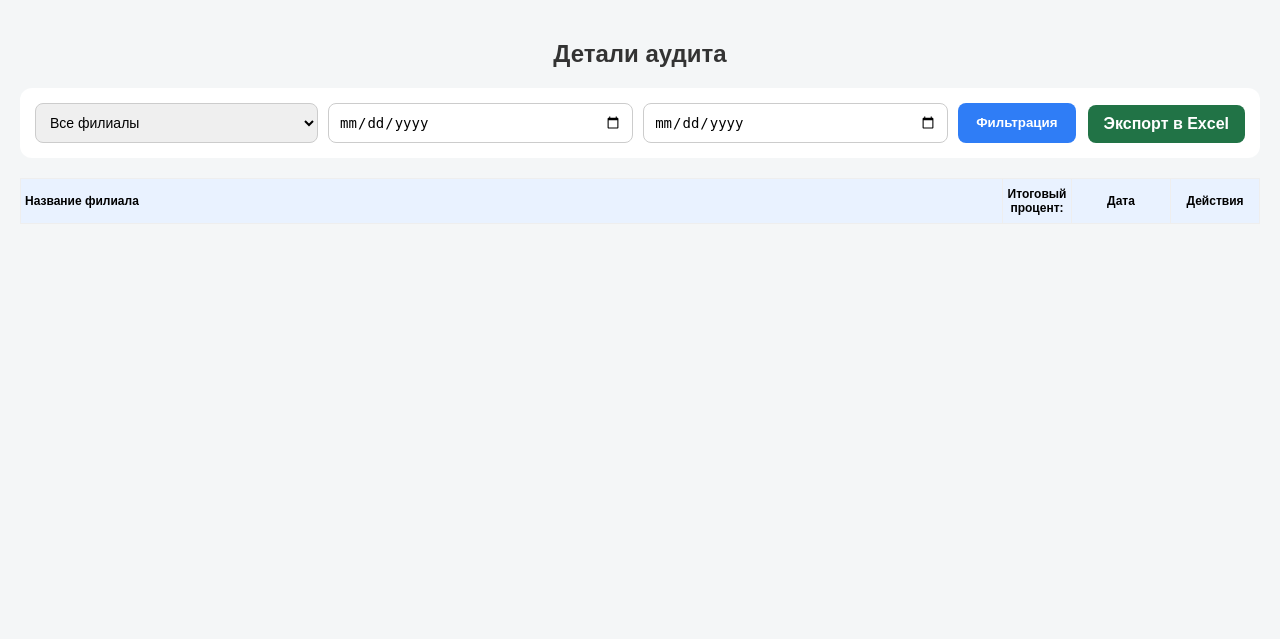
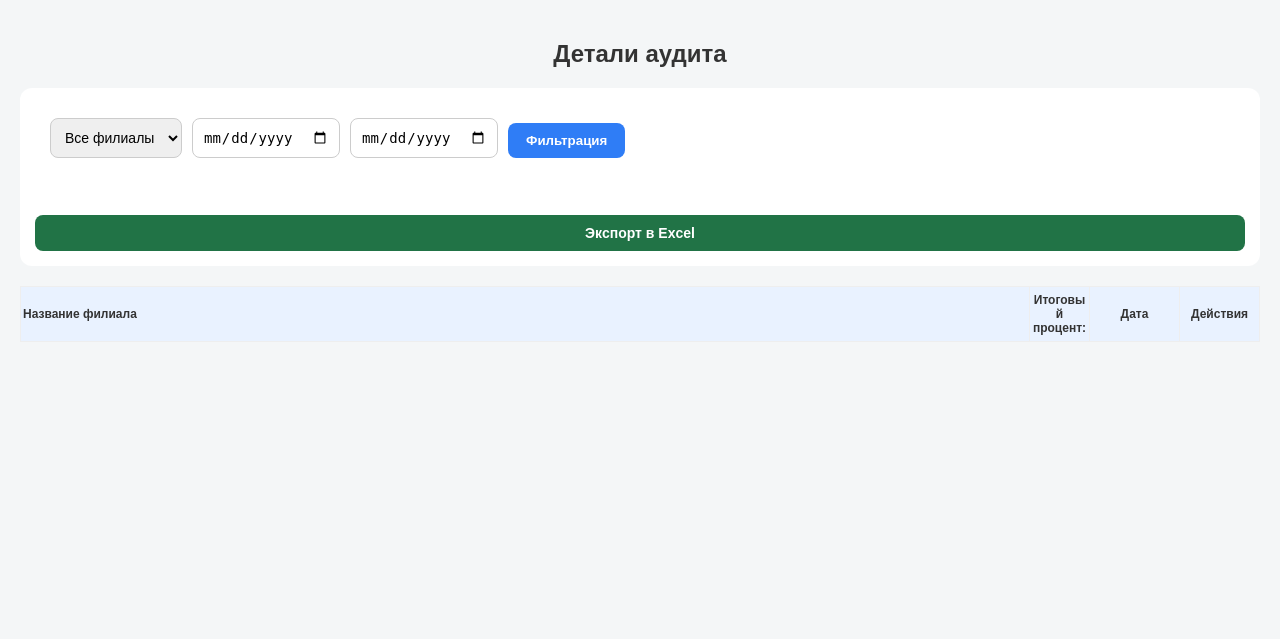
Before and after one commit to Abdullayevsardor/Maxway, a Django app: page /page/ in a window 1280 px wide. Shown: the top 639 px of the page. Run offline with Django 5.2, Linux system fonts and the light colour scheme; data that the repository does not hold is empty.

Commit message:
Update audit_page.html

```diff
--- a/checklist/templates/audit_page.html
+++ b/checklist/templates/audit_page.html
@@ -71,64 +71,46 @@
 </div>
 {% endblock %}
 
+
 {% block extra_head %}
 <style>
-/* ===== Umumiy ===== */
-body {
-    font-family: Arial, sans-serif;
-    background: #f4f6f7;
-    padding: 20px;
-    margin: 0;
-}
-
-h2 {
-    text-align: center;
-    color: #333;
-    margin-bottom: 20px;
-}
-
-/* ===== Filter + Export ===== */
+  /* Umumiy dizayn */
+  body { font-family: Arial, sans-serif; background:#f4f6f7; padding:20px; margin: 0; }
+  h2 { text-align: center; color: #333; margin-bottom: 20px; }
+/* .action-bar {
+  display: none !important;
+} */
+  /* Card va Filial ma'lumotlari */
+    /* 🔹 Filtr + Export umumiy qator */
+    /*  */
 .filter-export-bar {
     display: flex;
     justify-content: space-between;
     align-items: flex-end;
     gap: 12px;
     flex-wrap: wrap;
+    margin-bottom: 20px;
     background: #fff;
     padding: 15px;
     border-radius: 12px;
-    margin-bottom: 20px;
 }
 
-.filters {
-    display: flex;
-    gap: 10px;
-    flex-wrap: wrap;
-    flex: 1;
-}
 
-.filters select,
-.filters input[type="date"] {
-    padding: 10px;
-    border-radius: 8px;
-    border: 1px solid #ccc;
-    font-size: 14px;
-    flex: 1 1 150px;
-}
-
-/* 🔥 Filtrlash tugmasi */
+/* Filtrlash tugmasi */
 .filters .btn {
-    margin-left: auto;
+    align-self: flex-end;   /* eng muhim qator */
+    width: auto;
     background: #2f7df6;
     color: #fff;
     border: none;
     border-radius: 8px;
     padding: 10px 18px;
+    cursor: pointer;
     font-weight: bold;
-    cursor: pointer;
+    flex: 0 0 auto;
 }
 
-/* ===== Export ===== */
+/* Excel tugmasi */
 .export-buttons {
     display: flex;
 }
@@ -139,94 +121,199 @@ h2 {
     padding: 10px 16px;
     border-radius: 8px;
     text-decoration: none;
+    font-size: 14px;
     font-weight: bold;
     white-space: nowrap;
 }
 
-/* ===== Table ===== */
-.table-container {
-    overflow-x: auto;
-}
 
-table {
-    width: 100%;
-    border-collapse: collapse;
-    background: #fff;
-    table-layout: fixed;
-}
 
-th, td {
-    border: 1px solid #eee;
-    padding: 8px 4px;
-    font-size: 12px;
-    text-align: center;
-    word-wrap: break-word;
-}
-
-th {
-    background: #e9f2ff;
-}
-
-th:nth-child(2) { width: 60px; }
-th:nth-child(3) { width: 90px; }
-th:nth-child(4) { width: 80px; }
-
-td:first-child,
-th:first-child {
-    text-align: left;
-}
-
-/* ===== Delete button ===== */
-.del-btn {
-    background: #f44336;
-    color: #fff;
-    border: none;
-    padding: 5px;
-    border-radius: 4px;
-    font-size: 10px;
-    cursor: pointer;
-    width: 100%;
-}
-
-/* ===== 📱 Mobile ===== */
+/* 📱 Mobile moslashuv */
 @media (max-width: 768px) {
-    body {
-        padding: 10px;
-    }
-
-    h2 {
-        font-size: 1.3rem;
-    }
-
     .filter-export-bar {
         flex-direction: column;
         align-items: stretch;
     }
 
-    .filters select,
-    .filters input[type="date"] {
-        flex: 1 1 100%;
+    .filters {
+        width: 100%;
     }
 
-    .filters .btn {
-        align-self: flex-end;
-        margin-left: 0;
+    .export-buttons {
+        width: 100%;
     }
 
     .export-buttons .excel {
         width: 100%;
         text-align: center;
     }
+}
 
-    th, td {
-        font-size: 11px;
-        padding: 4px 2px;
+    .card {
+    background:#fff;
+    padding:16px;
+    border-radius:12px;
+    margin-bottom:16px;
+    box-shadow:0 4px 12px rgba(0,0,0,.08);
+  }
+  .card-info {
+    font-size: 14px;
+    line-height: 1.6;
+    margin-bottom: 10px;
+    color: #555;
+  }
+
+  /* Filtrlar qismi */
+  .filters {
+    display: flex;
+    gap: 10px;
+    flex-wrap: wrap;
+    margin-bottom: 20px;
+    background: #fff;
+    padding: 15px;
+    border-radius: 12px;
+  }
+  .filters select, .filters input[type="date"] {
+    flex: 1 1 120px; /* Mobilda moslashuvchan kenglik */
+    padding: 10px;
+    border-radius: 8px;
+    border: 1px solid #ccc;
+    font-size: 14px;
+  }
+  .btn {
+    padding: 10px 20px;
+    border: none;
+    border-radius: 8px;
+    background: #2f7df6;
+    color: #fff;
+    cursor: pointer;
+    font-weight: bold;
+    flex: 1 1 100%; /* Mobilda tugma to'liq kenglikda */
+  }
+
+  /* Jadval sig'ishi uchun qat'iy qoidalar */
+  .table-wrap {
+    width: 100%;
+    overflow-x: auto;
+    -webkit-overflow-scrolling: touch;
+  }
+  table {
+    width: 100%;
+    border-collapse: collapse;
+    margin-top: 10px;
+    min-width: 320px; /* Telefon kengligidan kichik bo'lmasligi uchun */
+  }
+  th, td {
+    border: 1px solid #eee;
+    padding: 8px;
+    vertical-align: middle;
+    font-size: 13px;
+    text-align: center;
+  }
+  th { background:#e9f2ff; color: #333; }
+
+  /* Band nomi chapga tekislansin */
+  td:first-child, th:first-child { text-align: left; }
+
+  /* Ballar ranglari */
+  .s0 { background:#ffdddd; font-weight:700; color: #d9534f; }
+  .s1 { background:#fff3cd; font-weight:700; color: #8a6d3b; }
+
+  /* Rasmlar */
+  .img {
+    max-width: 70px;
+    max-height: 90px;
+    border: 1px solid #ddd;
+    border-radius: 6px;
+    object-fit: cover;
+  }
+
+  /* ✅ Mobile Tweaklar (Struktura o'zgarmaydi) */
+  @media (max-width: 600px) {
+    body { padding: 10px; }
+    h2 { font-size: 1.3rem; }
+    .card { padding: 12px; }
+
+    /* Filial ma'lumotlarini ustma-ust qilish */
+    .card-info b { display: inline-block; margin-bottom: 2px; }
+
+    th, td { padding: 6px 4px; font-size: 12px; }
+
+    .img { max-width: 60px; max-height: 80px; }
+
+    /* Filtrlarni to'liq kenglikka yoyish */
+    .filters select, .filters input[type="date"] {
+      flex: 1 1 100%;
     }
+  }
+  /* ... avvalgi barcha body, card, card-info kodlari o'zgarishsiz qoladi ... */
 
-    .del-btn {
-        font-size: 9px;
-        padding: 3px;
-    }
-}
+  /* ✅ Eksport tugmalari uchun yangi dizayn */
+  .export-buttons {
+    display: flex;
+    gap: 8px;
+    margin-top: 10px;
+    width: 100%;
+  }
+  .export-buttons a {
+    flex: 1;
+    text-align: center;
+    padding: 8px 5px;
+    border-radius: 6px;
+    text-decoration: none;
+    font-size: 12px;
+    font-weight: bold;
+    color: white;
+    transition: opacity 0.2s;
+  }
+  .export-buttons a.excel { background-color: #217346; } /* Excel yashil */
+  .export-buttons a.pdf { background-color: #d32f2f; }   /* PDF qizil */
+  .export-buttons a:active { opacity: 0.8; }
+
+  /* ✅ Jadval va Amallar ustunini qisqartirish */
+  table {
+    width: 100%;
+    border-collapse: collapse;
+    margin-top: 10px;
+    table-layout: fixed; /* Ustunlar kengligini qat'iy nazorat qilish uchun */
+  }
+
+  /* Ustun o'lchamlarini belgilash */
+  th:nth-child(1) { width: auto; }   /* Filial nomi */
+  th:nth-child(2) { width: 55px; }   /* Foiz ustuni */
+  th:nth-child(3) { width: 85px; }   /* Sana ustuni */
+  th:nth-child(4) { width: 75px; }   /* Amallar (O'chirish) ustuni */
+
+  th, td {
+    border: 1px solid #eee;
+    padding: 6px 2px;
+    vertical-align: middle;
+    font-size: 12px;
+    text-align: center;
+    word-wrap: break-word; /* Matn sig'masa pastga tushadi */
+  }
+
+  /* ✅ O'chirish tugmasini juda ixcham qilish */
+  .del-btn {
+    background: #f44336;
+    color: white;
+    border: none;
+    padding: 4px 6px;
+    border-radius: 4px;
+    font-size: 10px; /* Matnni kichiklatdik */
+    cursor: pointer;
+    width: 100%;
+    text-transform: uppercase;
+  }
+
+  /* Mobilda yanada ixchamroq qilish */
+  @media (max-width: 600px) {
+    th, td { font-size: 11px; padding: 4px 2px; }
+    .del-btn { font-size: 9px; padding: 3px; }
+    .export-buttons a { font-size: 11px; }
+  }
+.container {
+    padding-bottom: 24% !important;
+  }
 </style>
 {% endblock %}
```
